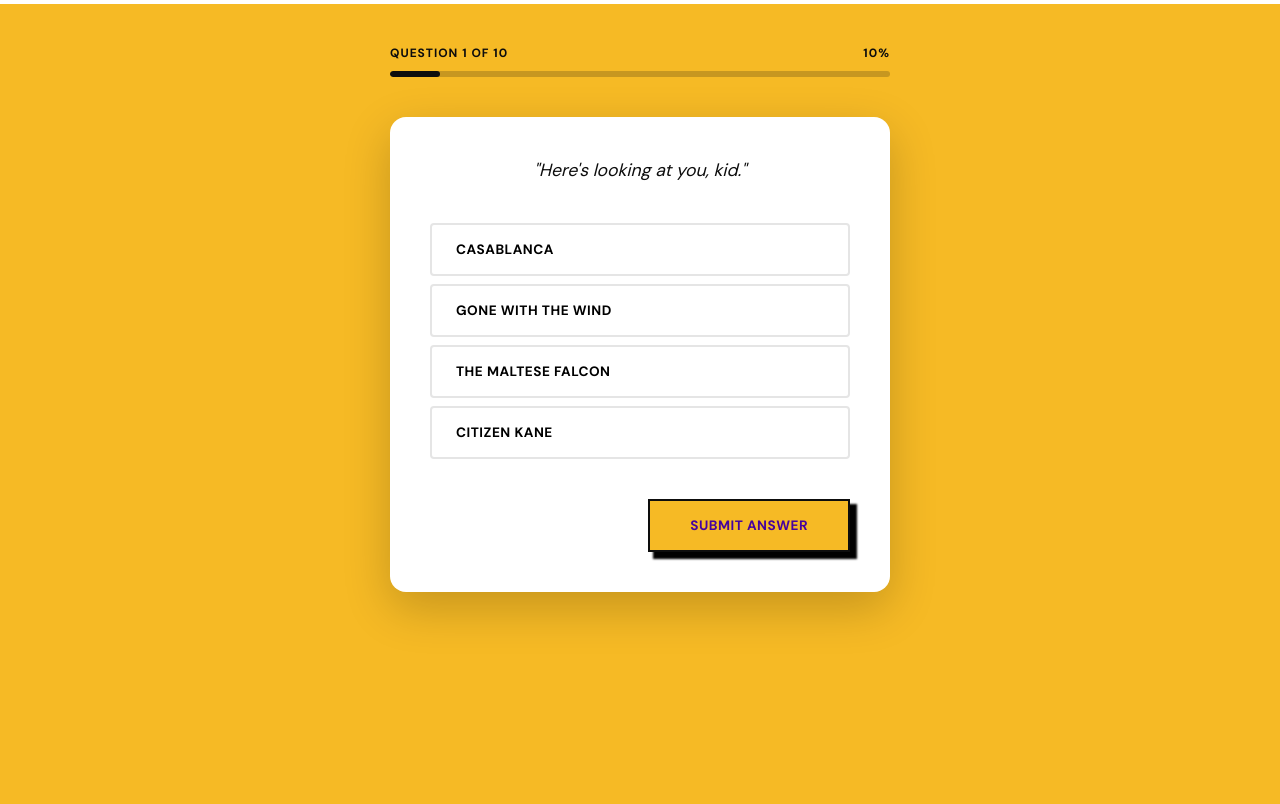
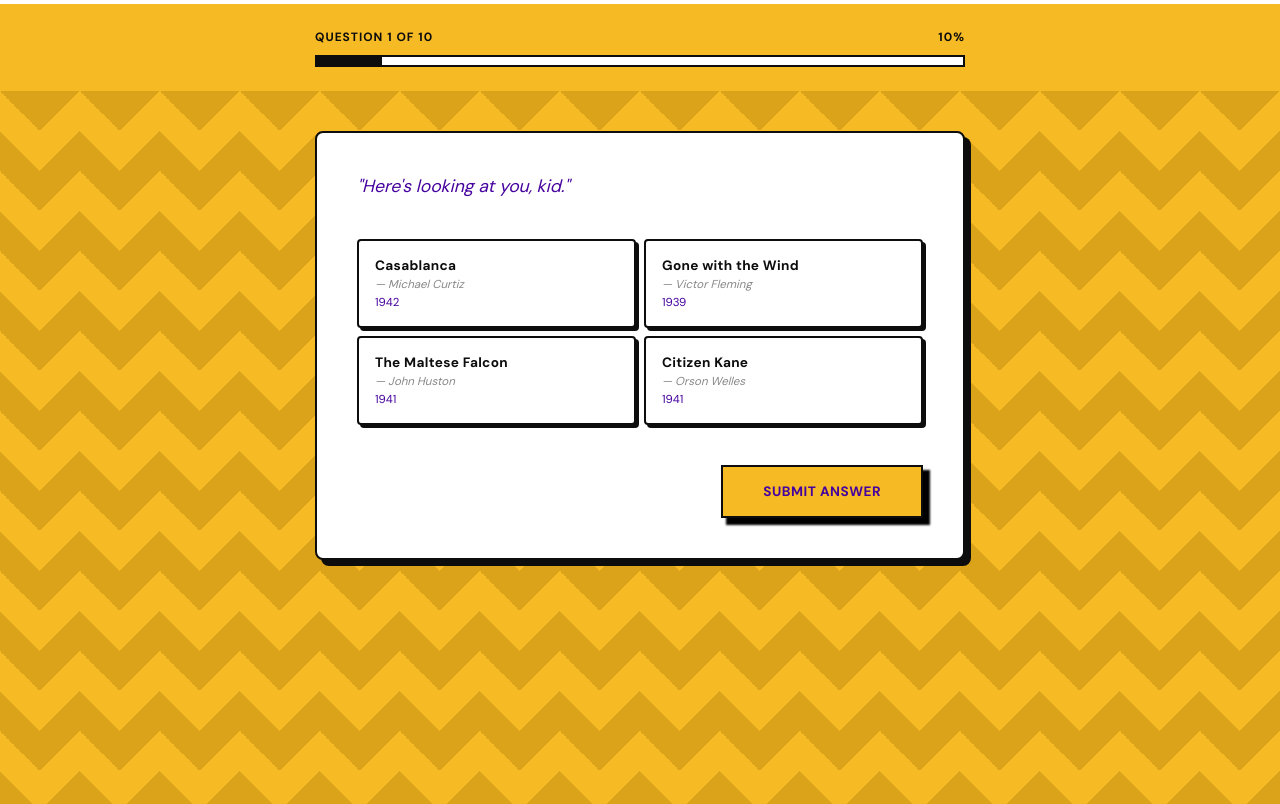
Before and after one commit to kqbe1/exercice_mk, a website: page dist/pages/quiz.html in a window 1280 px wide. Shown: the part 64-868 px from the top of the page. Drawn offline with Linux system fonts and the light colour scheme; files that its build step writes are made by us from their sources.

Commit message:
changes on quiz scss, html and js

```diff
--- a/src/scripts/quiz.js
+++ b/src/scripts/quiz.js
@@ -5,61 +5,111 @@
 const questions = [
   {
     quote: '"Here\'s looking at you, kid."',
-    options: ['Casablanca', 'Gone with the Wind', 'The Maltese Falcon', 'Citizen Kane'],
+    options: [
+      { title: 'Casablanca',        director: 'Michael Curtiz',  year: 1942 },
+      { title: 'Gone with the Wind',director: 'Victor Fleming',  year: 1939 },
+      { title: 'The Maltese Falcon',director: 'John Huston',     year: 1941 },
+      { title: 'Citizen Kane',      director: 'Orson Welles',    year: 1941 }
+    ],
     answer: 'Casablanca',
     category: 'drama'
   },
   {
     quote: '"May the Force be with you."',
-    options: ['Star Trek', 'Star Wars', 'Dune', 'The Matrix'],
+    options: [
+      { title: 'Star Trek', director: 'Robert Wise',         year: 1979 },
+      { title: 'Star Wars', director: 'George Lucas',        year: 1977 },
+      { title: 'Dune',      director: 'Denis Villeneuve',    year: 2021 },
+      { title: 'The Matrix',director: 'The Wachowskis',      year: 1999 }
+    ],
     answer: 'Star Wars',
     category: 'scifi'
   },
   {
     quote: '"You can\'t handle the truth!"',
-    options: ['A Few Good Men', 'The Social Network', 'JFK', 'Spotlight'],
+    options: [
+      { title: 'A Few Good Men',    director: 'Rob Reiner',      year: 1992 },
+      { title: 'The Social Network',director: 'David Fincher',   year: 2010 },
+      { title: 'JFK',               director: 'Oliver Stone',    year: 1991 },
+      { title: 'Spotlight',         director: 'Tom McCarthy',    year: 2015 }
+    ],
     answer: 'A Few Good Men',
     category: 'drama'
   },
   {
     quote: '"I\'ll be back."',
-    options: ['Predator', 'RoboCop', 'The Terminator', 'Total Recall'],
+    options: [
+      { title: 'Predator',      director: 'John McTiernan',  year: 1987 },
+      { title: 'RoboCop',       director: 'Paul Verhoeven',  year: 1987 },
+      { title: 'The Terminator',director: 'James Cameron',   year: 1984 },
+      { title: 'Total Recall',  director: 'Paul Verhoeven',  year: 1990 }
+    ],
     answer: 'The Terminator',
     category: 'action'
   },
   {
     quote: '"To infinity and beyond!"',
-    options: ['Toy Story', 'Buzz Lightyear', 'Finding Nemo', 'Up'],
+    options: [
+      { title: 'Toy Story',    director: 'John Lasseter',   year: 1995 },
+      { title: 'Antz',         director: 'Eric Darnell',    year: 1998 },
+      { title: 'Finding Nemo', director: 'Andrew Stanton',  year: 2003 },
+      { title: 'Up',           director: 'Pete Docter',     year: 2009 }
+    ],
     answer: 'Toy Story',
     category: 'fantasy'
   },
   {
     quote: '"Why so serious?"',
-    options: ['Batman Begins', 'The Dark Knight', 'Joker', 'Batman v Superman'],
+    options: [
+      { title: 'Batman Begins',      director: 'Christopher Nolan', year: 2005 },
+      { title: 'The Dark Knight',    director: 'Christopher Nolan', year: 2008 },
+      { title: 'Joker',              director: 'Todd Phillips',     year: 2019 },
+      { title: 'Batman v Superman',  director: 'Zack Snyder',       year: 2016 }
+    ],
     answer: 'The Dark Knight',
     category: 'thriller'
   },
   {
     quote: '"I see dead people."',
-    options: ['Poltergeist', 'The Shining', 'The Sixth Sense', 'Get Out'],
+    options: [
+      { title: 'Poltergeist',    director: 'Tobe Hooper',         year: 1982 },
+      { title: 'The Shining',    director: 'Stanley Kubrick',     year: 1980 },
+      { title: 'The Sixth Sense',director: 'M. Night Shyamalan',  year: 1999 },
+      { title: 'Get Out',        director: 'Jordan Peele',        year: 2017 }
+    ],
     answer: 'The Sixth Sense',
     category: 'thriller'
   },
   {
     quote: '"You had me at hello."',
-    options: ['Sleepless in Seattle', 'Jerry Maguire', 'Pretty Woman', 'Notting Hill'],
+    options: [
+      { title: 'Sleepless in Seattle', director: 'Nora Ephron',     year: 1993 },
+      { title: 'Jerry Maguire',        director: 'Cameron Crowe',   year: 1996 },
+      { title: 'Pretty Woman',         director: 'Garry Marshall',  year: 1990 },
+      { title: 'Notting Hill',         director: 'Roger Michell',   year: 1999 }
+    ],
     answer: 'Jerry Maguire',
     category: 'romance'
   },
   {
     quote: '"There\'s no place like home."',
-    options: ['The Wizard of Oz', 'Dorothy', 'Home Alone', 'E.T.'],
+    options: [
+      { title: 'The Wizard of Oz', director: 'Victor Fleming',   year: 1939 },
+      { title: 'Over the Rainbow', director: 'King Vidor',       year: 1939 },
+      { title: 'Home Alone',       director: 'Chris Columbus',   year: 1990 },
+      { title: 'E.T.',             director: 'Steven Spielberg', year: 1982 }
+    ],
     answer: 'The Wizard of Oz',
     category: 'fantasy'
   },
   {
     quote: '"I am your father."',
-    options: ['Star Wars: A New Hope', 'Star Wars: The Empire Strikes Back', 'Star Wars: Return of the Jedi', 'Star Wars: Revenge of the Sith'],
+    options: [
+      { title: 'Star Wars: A New Hope',              director: 'George Lucas',    year: 1977 },
+      { title: 'Star Wars: The Empire Strikes Back', director: 'Irvin Kershner', year: 1980 },
+      { title: 'Star Wars: Return of the Jedi',      director: 'Richard Marquand',year: 1983 },
+      { title: 'Star Wars: Revenge of the Sith',     director: 'George Lucas',    year: 2005 }
+    ],
     answer: 'Star Wars: The Empire Strikes Back',
     category: 'scifi'
   }
@@ -69,73 +119,78 @@ let currentQuestion = 0;
 let score = 0;
 let selectedOption = null;
 
-const quoteText = document.getElementById('quoteText');
+const quoteText        = document.getElementById('quoteText');
 const optionsContainer = document.getElementById('optionsContainer');
-const submitBtn = document.getElementById('submitBtn');
-const questionLabel = document.getElementById('questionLabel');
-const progressPercent = document.getElementById('progressPercent');
-const progressFill = document.getElementById('progressFill');
+const submitBtn        = document.getElementById('submitBtn');
+const questionLabel    = document.getElementById('questionLabel');
+const progressPercent  = document.getElementById('progressPercent');
+const progressFill     = document.getElementById('progressFill');
 
 function loadQuestion(index) {
   const q = questions[index];
   selectedOption = null;
   submitBtn.disabled = true;
+  submitBtn.textContent = 'Submit Answer';
 
-  // Update progress
   const percent = Math.round(((index + 1) / questions.length) * 100);
   questionLabel.textContent = `Question ${index + 1} of ${questions.length}`;
   progressPercent.textContent = `${percent}%`;
   progressFill.style.width = `${percent}%`;
 
-  // Update quote
   quoteText.textContent = q.quote;
 
-  // Render options
   optionsContainer.innerHTML = '';
   q.options.forEach(option => {
     const btn = document.createElement('button');
     btn.className = 'quiz-card__option';
-    btn.textContent = option;
-    btn.addEventListener('click', () => selectOption(btn, option));
+    btn.dataset.title = option.title;
+    btn.innerHTML = `
+      <span class="quiz-card__option-title">${option.title}</span>
+      <span class="quiz-card__option-director">— ${option.director}</span>
+      <span class="quiz-card__option-year">${option.year}</span>
+      <span class="quiz-card__option-icon"></span>
+    `;
+    btn.addEventListener('click', () => selectOption(btn, option.title));
     optionsContainer.appendChild(btn);
   });
 }
 
-function selectOption(btn, option) {
+function selectOption(btn, title) {
   document.querySelectorAll('.quiz-card__option').forEach(b => b.classList.remove('selected'));
   btn.classList.add('selected');
-  selectedOption = option;
+  selectedOption = title;
   submitBtn.disabled = false;
 }
 
-submitBtn.addEventListener('click', () => {
+function handleSubmit() {
   if (!selectedOption) return;
 
   const q = questions[currentQuestion];
   const isCorrect = selectedOption === q.answer;
 
-  // Show correct/wrong
   document.querySelectorAll('.quiz-card__option').forEach(btn => {
-    if (btn.textContent === q.answer) {
-      btn.classList.add('correct');
-    } else if (btn.textContent === selectedOption && !isCorrect) {
+    const icon = btn.querySelector('.quiz-card__option-icon');
+    btn.classList.remove('selected');
+
+    if (btn.dataset.title === q.answer) {
+      btn.classList.add(isCorrect ? 'correct' : 'correct-missed');
+      if (!isCorrect) icon.textContent = '✓';
+    } else if (btn.dataset.title === selectedOption && !isCorrect) {
       btn.classList.add('wrong');
+      icon.textContent = '✗';
     }
     btn.disabled = true;
   });
 
   if (isCorrect) score++;
 
-  submitBtn.disabled = true;
   submitBtn.textContent = 'Next →';
   submitBtn.disabled = false;
-
   submitBtn.removeEventListener('click', handleSubmit);
   submitBtn.addEventListener('click', nextQuestion, { once: true });
-});
+}
 
 function nextQuestion() {
-  submitBtn.textContent = 'Submit Answer';
   submitBtn.removeEventListener('click', nextQuestion);
   submitBtn.addEventListener('click', handleSubmit);
 
@@ -145,10 +200,6 @@ function nextQuestion() {
   } else {
     endQuiz();
   }
-}
-
-function handleSubmit() {
-  // handled inline above
 }
 
 function endQuiz() {
@@ -163,10 +214,6 @@ function confirmStop() {
   }
 }
 
-// Re-bind submit
-submitBtn.addEventListener('click', function onSubmit() {
-  // This is handled by the inline listener above
-});
+submitBtn.addEventListener('click', handleSubmit);
 
-// Init
 loadQuestion(0);
--- a/src/styles/_quiz.scss
+++ b/src/styles/_quiz.scss
@@ -4,24 +4,35 @@
 
 .quiz-page {
   min-height: 100vh;
+  display: flex;
+  flex-direction: column;
   background-color: $yellow;
-  background-image:
-    linear-gradient(135deg, $yellow-dark 25%, transparent 25%) -10px 0,
-    linear-gradient(225deg, $yellow-dark 25%, transparent 25%) -10px 0,
-    linear-gradient(315deg, $yellow-dark 25%, transparent 25%),
-    linear-gradient(45deg,  $yellow-dark 25%, transparent 25%);
-  background-size: 20px 20px;
+}
+
+// Bande jaune unie — progress bar
+.quiz-top {
+  width: 100%;
+  background-color: $yellow;
+  padding: $spacing-lg $spacing-xl;
+  display: flex;
+  justify-content: center;
+}
+
+// Zone principale — zigzag jaune
+.quiz-body {
+  @include zigzag-bg($yellow, $yellow-zig);
+  flex: 1;
+  width: 100%;
   display: flex;
   flex-direction: column;
   align-items: center;
   justify-content: flex-start;
-  padding: $spacing-xl $spacing-lg;
+  padding: $spacing-xl $spacing-lg $spacing-2xl;
 }
 
 .quiz-progress {
   width: 100%;
-  max-width: 500px;
-  margin-bottom: $spacing-xl;
+  max-width: 650px;
 
   &__label {
     display: flex;
@@ -36,16 +47,17 @@
 
   &__bar {
     width: 100%;
-    height: 6px;
-    background: rgba($black, 0.2);
-    border-radius: 3px;
+    height: 12px;
+    background: $white;
+    border: 2px solid $black;
+    border-radius: 0;
     overflow: hidden;
   }
 
   &__fill {
     height: 100%;
     background: $black;
-    border-radius: 3px;
+    border-radius: 0;
     transition: width 0.4s ease;
   }
 }
@@ -53,63 +65,128 @@
 .quiz-card {
   background-color: $white;
   padding: $spacing-xl;
-  border-radius: $radius-lg;
+  border-radius: $radius-md;
+  border: 2px solid $black;
+  box-shadow: 6px 6px 0 $black;
   width: 100%;
-  max-width: 500px;
-  box-shadow: 0 16px 48px rgba(0,0,0,0.2);
+  max-width: 650px;
 
   &__quote {
     font-style: italic;
     font-size: 1.1rem;
-    color: $black;
+    color: $purple;
     margin-bottom: $spacing-xl;
-    text-align: center;
+    text-align: left;
     line-height: 1.5;
   }
 
   &__options {
-    display: flex;
-    flex-direction: column;
+    display: grid;
+    grid-template-columns: 1fr 1fr;
     gap: $spacing-sm;
     margin-bottom: $spacing-xl;
   }
 
   &__option {
-    width: 100%;
-    padding: $spacing-md $spacing-lg;
-    border: 2px solid $gray-light;
+    position: relative;
+    padding: $spacing-md;
+    border: 2px solid $black;
     border-radius: $radius-sm;
     background: $white;
     text-align: left;
-    font-size: 0.85rem;
-    font-weight: 700;
-    letter-spacing: 0.5px;
-    text-transform: uppercase;
-    transition: border-color 0.15s, background 0.15s;
     cursor: pointer;
+    box-shadow: 3px 3px 0 $black;
+    transition: box-shadow 0.1s, transform 0.1s, border-color 0.15s, background 0.15s;
+    display: flex;
+    flex-direction: column;
+    gap: 3px;
+    min-height: 80px;
 
-    &:hover {
-      border-color: $yellow;
-      background-color: rgba($yellow, 0.08);
+    &:hover:not(:disabled) {
+      box-shadow: 5px 5px 0 $black;
+      background-color: rgba($yellow, 0.12);
     }
 
     &.selected {
-      border-color: $black;
-      background-color: $black;
-      color: $white;
+      border-color: $yellow;
+      background-color: $yellow;
+      box-shadow: 3px 3px 0 $black;
+
+      .quiz-card__option-title   { color: $black; }
+      .quiz-card__option-director,
+      .quiz-card__option-year    { color: rgba($black, 0.65); }
     }
 
+    // Bonne réponse choisie — fond vert, pas d'icône
     &.correct {
       border-color: #27ae60;
       background-color: #27ae60;
-      color: $white;
+      box-shadow: 3px 3px 0 darken(#27ae60, 15%);
+
+      .quiz-card__option-title   { color: $white; }
+      .quiz-card__option-director,
+      .quiz-card__option-year    { color: rgba($white, 0.85); }
     }
 
+    // Bonne réponse non choisie — fond blanc, bordure + texte + ✓ verts
+    &.correct-missed {
+      border-color: #27ae60;
+      background-color: $white;
+      box-shadow: 3px 3px 0 #27ae60;
+
+      .quiz-card__option-title   { color: #27ae60; }
+      .quiz-card__option-director,
+      .quiz-card__option-year    { color: #27ae60; }
+
+      .quiz-card__option-icon { color: #27ae60; }
+    }
+
+    // Mauvaise réponse choisie — fond blanc, titre + ✗ rouges
     &.wrong {
-      border-color: #e74c3c;
-      background-color: #e74c3c;
-      color: $white;
+      border-color: $black;
+      background-color: $white;
+      box-shadow: 3px 3px 0 $black;
+
+      .quiz-card__option-title   { color: #e74c3c; }
+      .quiz-card__option-director,
+      .quiz-card__option-year    { color: $text-muted; }
+
+      .quiz-card__option-icon { color: #e74c3c; }
     }
+
+    &:disabled {
+      cursor: default;
+    }
+  }
+
+  &__option-title {
+    display: block;
+    font-size: 0.85rem;
+    font-weight: 700;
+    letter-spacing: 0.3px;
+    color: $black;
+  }
+
+  &__option-director {
+    display: block;
+    font-size: 0.72rem;
+    font-style: italic;
+    color: $text-muted;
+  }
+
+  &__option-year {
+    display: block;
+    font-size: 0.72rem;
+    color: $purple;
+  }
+
+  &__option-icon {
+    position: absolute;
+    bottom: $spacing-sm;
+    right: $spacing-sm;
+    font-size: 1.2rem;
+    font-weight: 900;
+    line-height: 1;
   }
 
   &__footer {
@@ -121,8 +198,8 @@
 // Stop quiz navbar button
 .btn--stop {
   background: transparent;
-  border: 2px solid $white;
-  color: $white;
+  border: 2px solid $black;
+  color: $black;
   padding: $spacing-xs $spacing-lg;
   font-size: 0.8rem;
   font-weight: 700;
@@ -132,7 +209,7 @@
   transition: background 0.2s, color 0.2s;
 
   &:hover {
-    background: $white;
-    color: $black;
+    background: $black;
+    color: $white;
   }
 }
--- a/src/styles/_variables.scss
+++ b/src/styles/_variables.scss
@@ -6,7 +6,8 @@
 $black:       #0d0d0d;
 $white:       #ffffff;
 $yellow:      #F6BA25;
-$yellow-dark: #F6BA25;
+$yellow-dark: #dba31a;
+$yellow-zig:  #dba31a;
 $purple:      #46029E;
 $purple-light:#46029E;
 $gray-dark:   #1a1a1a;
```
Also changed, not shown: dist/pages/quiz.html, dist/scripts/quiz.js, dist/styles/main.css, 1 other file.
